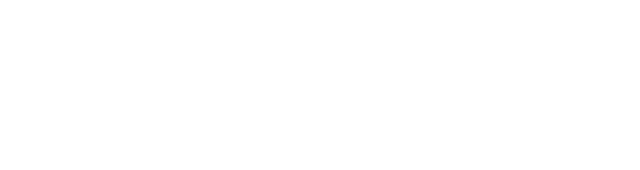
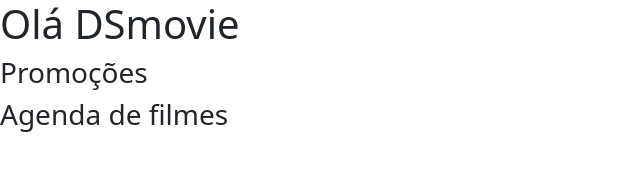
Before and after one commit to SannaDias/dsmovie, a plain HTML site: page index.html in a window 1280 px wide. Shown: the whole page, without its empty margins (0-640 px from the left). Drawn offline with nearby package versions, Linux system fonts and the light colour scheme.

Commit message:
bootstrap

```diff
--- a/index.html
+++ b/index.html
@@ -5,8 +5,13 @@
     <meta http-equiv="X-UA-Compatible" content="IE=edge">
     <meta name="viewport" content="width=device-width, initial-scale=1.0">
     <title>DSMovie</title>
+        <link href="https://cdn.jsdelivr.net/npm/bootstrap@5.1.3/dist/css/bootstrap.min.css" rel="stylesheet" integrity="sha384-1BmE4kWBq78iYhFldvKuhfTAU6auU8tT94WrHftjDbrCEXSU1oBoqyl2QvZ6jIW3" crossorigin="anonymous">
+
 </head>
+
 <body>
-    <H1></H1>
+    <H1>Olá DSmovie</H1>
+    <h3>Promoções</h3>
+    <H3>Agenda de filmes</H3>
 </body>
 </html>
```
